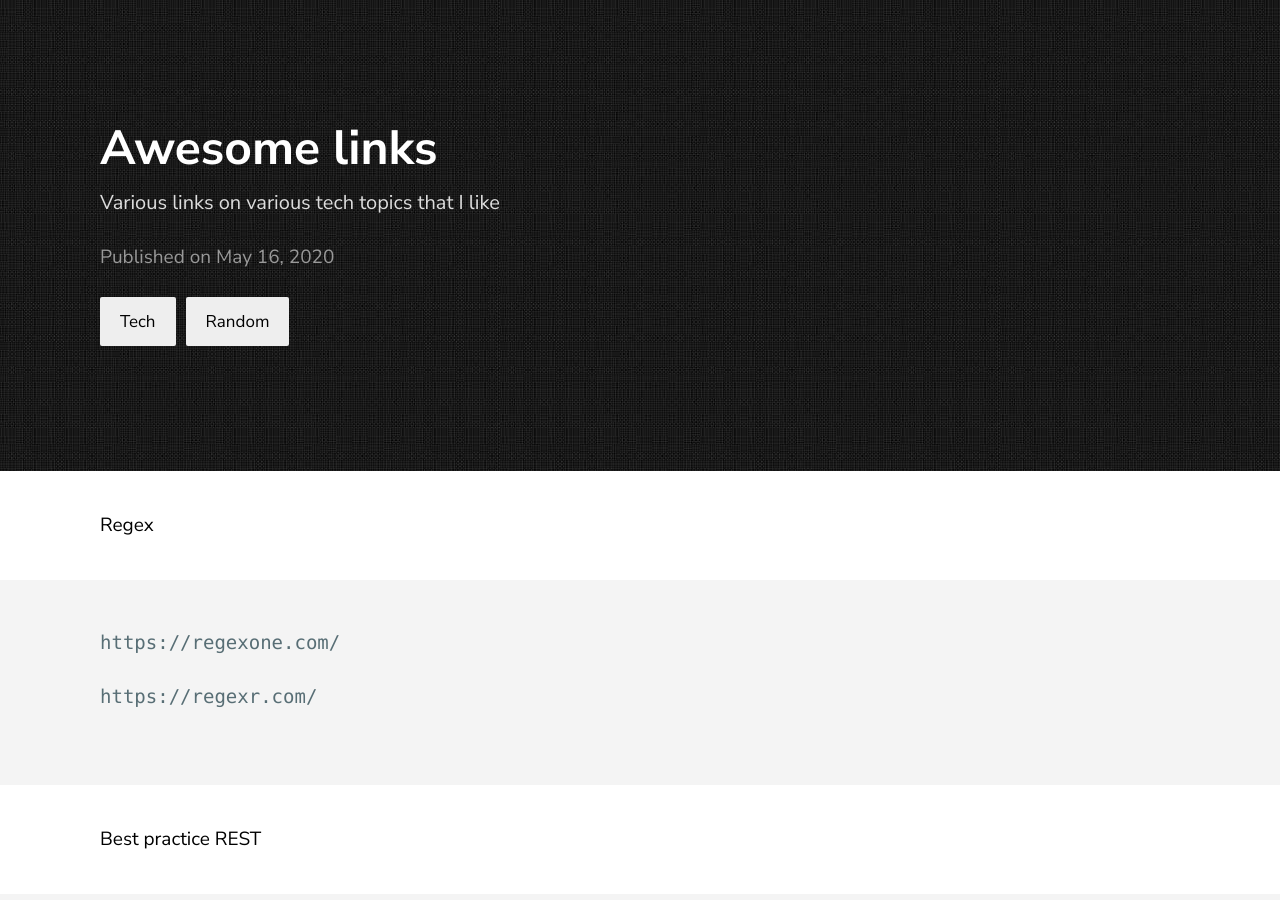
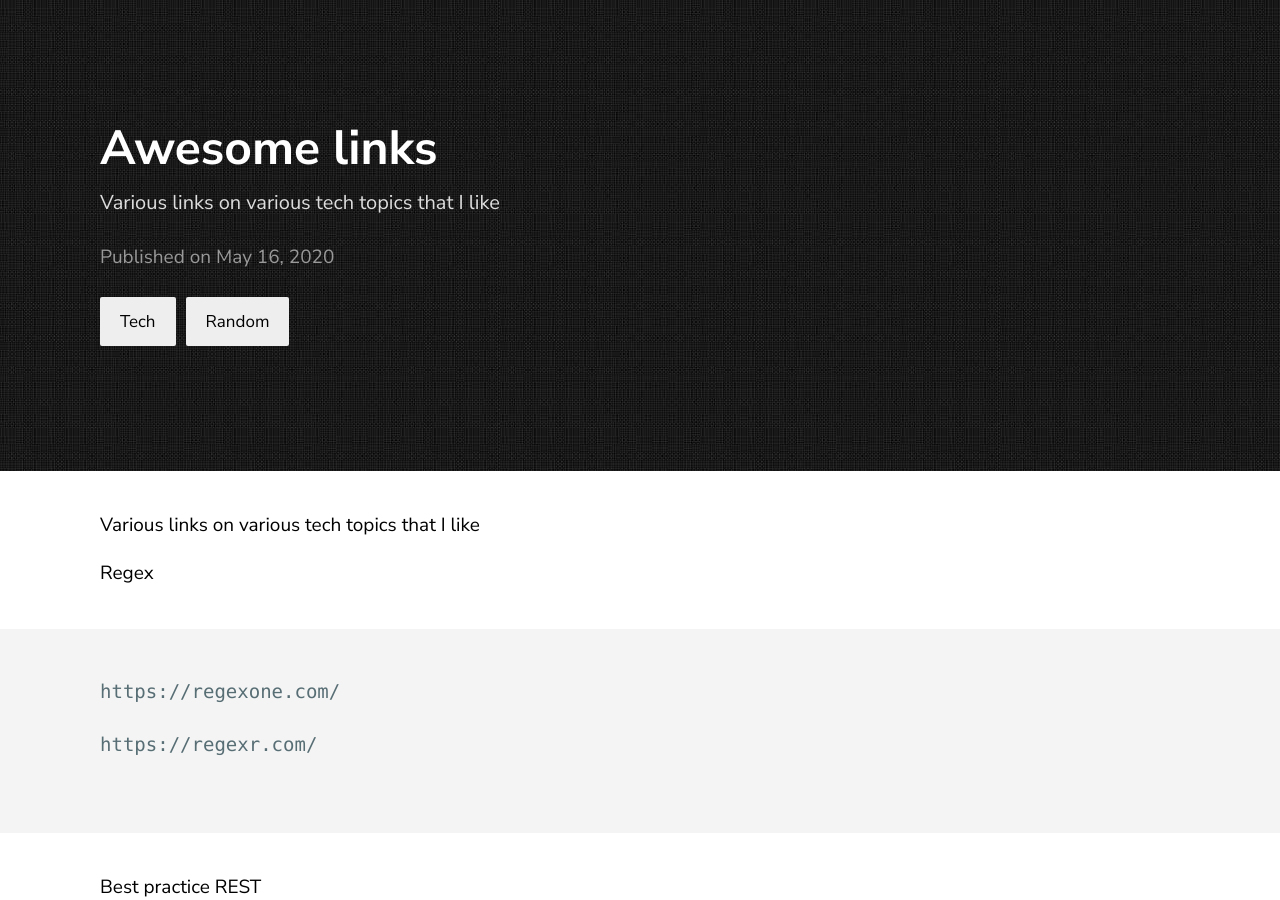
Before and after one commit to styko/styko.github.io, a Jekyll site: the page built from _posts/2020-05-16-awesome-links.markdown, in a window 1280 px wide and 900 px high. Built offline with Jekyll 4.4.1, drawn with Linux system fonts in a browser that asks for light colours.

Commit message:
added links

````diff
--- a/_posts/2020-05-16-awesome-links.markdown
+++ b/_posts/2020-05-16-awesome-links.markdown
@@ -5,6 +5,7 @@ description: Various links on various tech topics that I like
 date:   2020-05-16 12:30:00 +0200
 categories: Tech Random
 ---
+Various links on various tech topics that I like
 
 Regex
 ```
````
